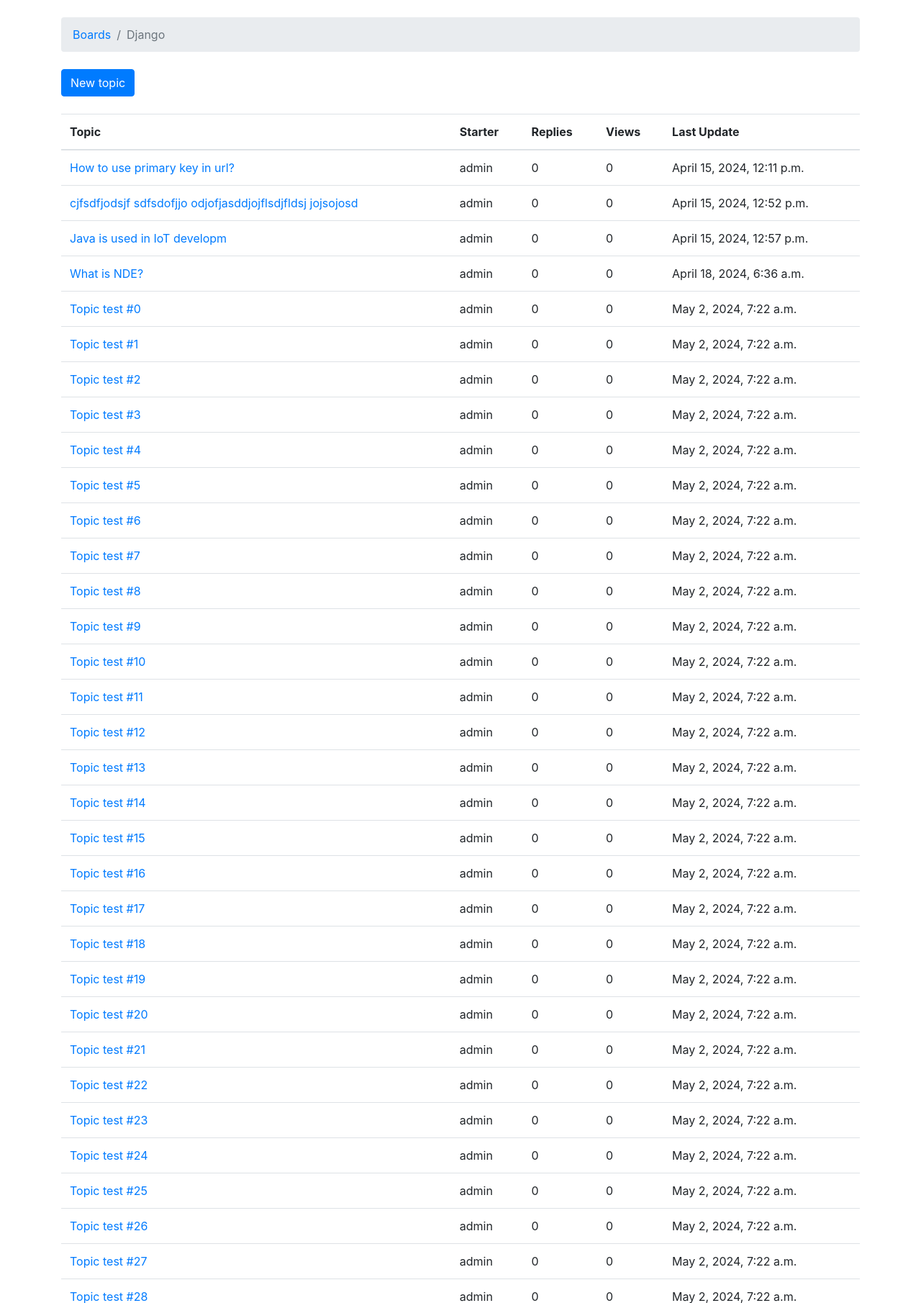
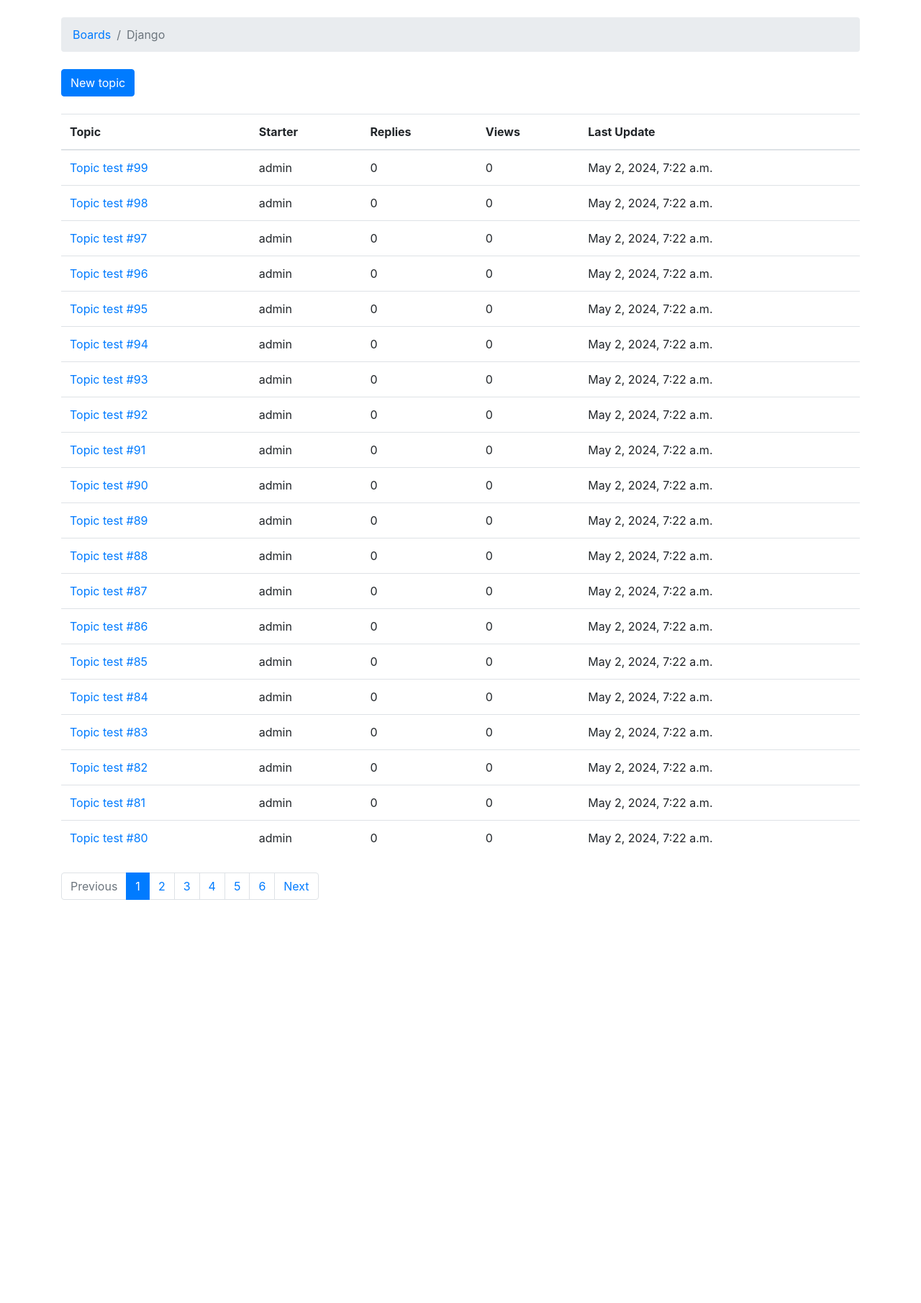
Before and after one commit to dipeshsingh253/PunkRecords, a Django app: page /boards/1/ in a window 1280 px wide. Shown: the part 56-1866 px from the top of the page at 72% size. After the commit the page ends 1306 px from the top, so only its background shows below. Run offline with Django 5.2, Linux system fonts and the light colour scheme; data comes from the database, SQL or seed files in the repository; both versions use the stored data as it was after the commit; some libraries are stand-ins or nearby versions; some web fonts are replaced.

Commit message:
pagination added for topics but not working on posts page

```diff
--- a/Python/Django/myproject/myproject/boards/views.py
+++ b/Python/Django/myproject/myproject/boards/views.py
@@ -1,10 +1,13 @@
 from django.shortcuts import get_object_or_404, redirect, render
 from django.contrib.auth.models import User
 from django.contrib.auth.decorators import login_required
-from django.views.generic import UpdateView
+from django.utils.decorators import method_decorator
+from django.views.generic import UpdateView, ListView
 from django.utils import timezone
 from .models import Board, Post, Topic
 from .forms import NewTopicForm, PostForm
+from django.db.models import Count
+from django.core.paginator import Paginator, EmptyPage, PageNotAnInteger
 
 # Create your views here.
 def home(request):
@@ -13,9 +16,23 @@ def home(request):
 
 
 def board_topics(request, pk):
-    board = get_object_or_404(Board,pk=pk)
-    return render(request, 'topics.html', {'board' : board})
+    board = get_object_or_404(Board, pk=pk)
+    queryset = board.topics.order_by('-last_updated').annotate(replies=Count('posts') - 1)
+    page = request.GET.get('page', 1)
 
+    paginator = Paginator(queryset, 20)
+    print(page)
+    try:
+        topics = paginator.page(page)
+    except PageNotAnInteger:
+        # fallback to the first page
+        topics = paginator.page(1)
+    except EmptyPage:
+        # probably the user tried to add a page number
+        # in the url, so we fallback to the last page
+        topics = paginator.page(paginator.num_pages)
+
+    return render(request, 'topics.html', {'board': board, 'topics': topics})
 
 @login_required
 def new_topic(request,pk):
@@ -41,10 +58,25 @@ def new_topic(request,pk):
     return render(request, 'new_topic.html', {'board':board, 'form':form})
 
 
-def topic_posts(request, pk, topic_pk):
-    topic = get_object_or_404(Topic, board__pk=pk, pk=topic_pk)
-    return render(request, 'topic_posts.html', {'topic': topic})
+class PostListView(ListView):
+    model = Post
+    context_object_name = 'posts'
+    template_name = 'topic_posts.html'
+    paginate_by = 20
 
+    def get_context_data(self, **kwargs):
+        session_key = 'viewed_topic_{}'.format(self.topic.pk)
+        if not self.request.session.get(session_key, False):
+            # self.topic.views += 1
+            self.topic.save()
+            self.request.session[session_key] = True
+        kwargs['topic'] = self.topic
+        return super().get_context_data(**kwargs)
+
+    def get_queryset(self):
+        self.topic = get_object_or_404(Topic, board__pk=self.kwargs.get('pk'), pk=self.kwargs.get('topic_pk'))
+        queryset = self.topic.posts.order_by('created_at')
+        return queryset
 
 @login_required
 def reply_topic(request, pk, topic_pk):
@@ -62,6 +94,7 @@ def reply_topic(request, pk, topic_pk):
     return render(request, 'reply_topic.html', {'topic': topic, 'form': form})
 
 
+@method_decorator(login_required, name='dispatch')
 class PostUpdateView(UpdateView):
     model = Post
     fields = ('message',)
@@ -69,6 +102,10 @@ class PostUpdateView(UpdateView):
     pk_url_kwarg = 'post_pk'
     context_object_name = 'post'
 
+    def get_queryset(self):
+        queryset = super().get_queryset()
+        return queryset.filter(created_by=self.request.user)
+
     def form_valid(self,form):
         post = form.save(commit=False)
         post.updated_by = self.request.user
--- a/Python/Django/myproject/myproject/myproject/urls.py
+++ b/Python/Django/myproject/myproject/myproject/urls.py
@@ -48,7 +48,7 @@ urlpatterns = [
     name='password_change'),
     path('settings/password/done/', auth_views.PasswordChangeDoneView.as_view(template_name='password_change_done.html'),
         name='password_change_done'),
-    path('boards/<int:pk>/topics/<int:topic_pk>', views.topic_posts, name='topic_posts'),
+    path('boards/<int:pk>/topics/<int:topic_pk>', views.PostListView.as_view(), name='topic_posts'),
     path('boards/<int:pk>/topics/<int:topic_pk>/reply/', views.reply_topic, name='reply_topic'),
     re_path(r'^boards/(?P<pk>\d+)/topics/(?P<topic_pk>\d+)/posts/(?P<post_pk>\d+)/edit/$',
         views.PostUpdateView.as_view(), name='edit_post')
--- /dev/null
+++ b/Python/Django/myproject/myproject/templates/includes/pagination.html
@@ -0,0 +1,40 @@
+{% if topics.has_other_pages %}
+  <nav aria-label="Topics pagination" class="mb-4">
+    <ul class="pagination">
+      {% if topics.has_previous %}
+        <li class="page-item">
+          <a class="page-link" href="?page={{ topics.previous_page_number }}">Previous</a>
+        </li>
+      {% else %}
+        <li class="page-item disabled">
+          <span class="page-link">Previous</span>
+        </li>
+      {% endif %}
+
+      {% for page_num in topics.paginator.page_range %}
+        {% if topics.number == page_num %}
+          <li class="page-item active">
+            <span class="page-link">
+              {{ page_num }}
+              <span class="sr-only">(current)</span>
+            </span>
+          </li>
+        {% else %}
+          <li class="page-item">
+            <a class="page-link" href="?page={{ page_num }}">{{ page_num }}</a>
+          </li>
+        {% endif %}
+      {% endfor %}
+
+      {% if topics.has_next %}
+        <li class="page-item">
+          <a class="page-link" href="?page={{ topics.next_page_number }}">Next</a>
+        </li>
+      {% else %}
+        <li class="page-item disabled">
+          <span class="page-link">Next</span>
+        </li>
+      {% endif %}
+    </ul>
+  </nav>
+{% endif %}
--- a/Python/Django/myproject/myproject/templates/topics.html
+++ b/Python/Django/myproject/myproject/templates/topics.html
@@ -13,7 +13,7 @@
   <div class="mb-4">
     <a href="{% url 'new_topic' board.pk %}" class="btn btn-primary">New topic</a>
   </div>
-  <table class="table">
+  <table class="table mb-4">
     <thead class="thead-inverse">
       <tr>
         <th>Topic</th>
@@ -23,7 +23,7 @@
         <th>Last Update</th>
       </tr>
     </thead>
-    {% for topic in board.topics.all %}
+    {% for topic in topics %}
       <tr>
         <td><a href="{% url 'topic_posts' board.pk topic.pk %}">{{ topic.subject }}</a></td>
         <td>{{ topic.starter.username }}</td>
@@ -34,4 +34,7 @@
     {% endfor %}
     </tbody>
   </table>
+
+  {% include 'includes/pagination.html' %}
+
 {% endblock %}
```
Also changed, not shown: Python/Django/myproject/myproject/templates/topic_posts.html (+5 -4 lines), Python/Django/myproject/myproject/db.sqlite3.
